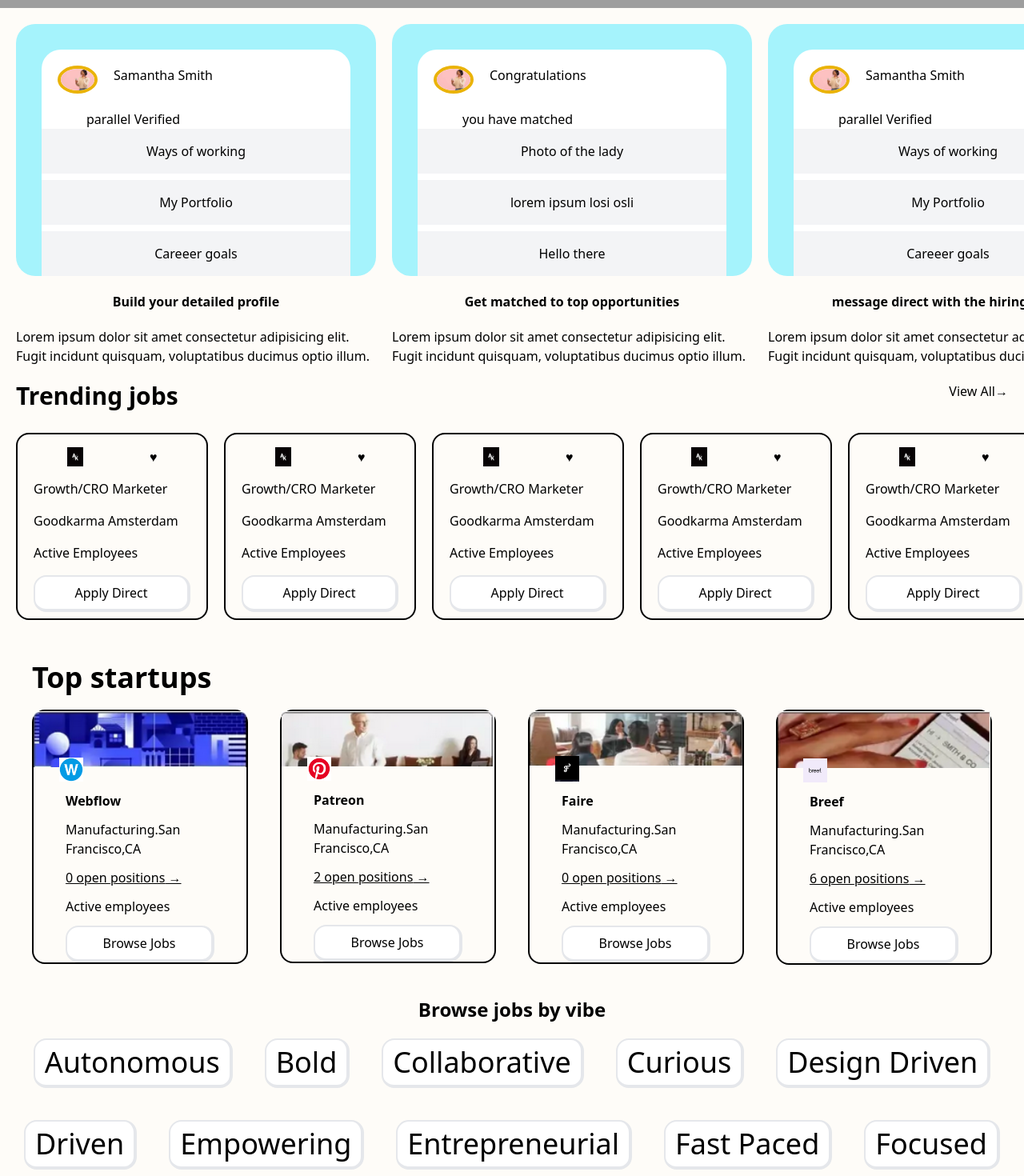
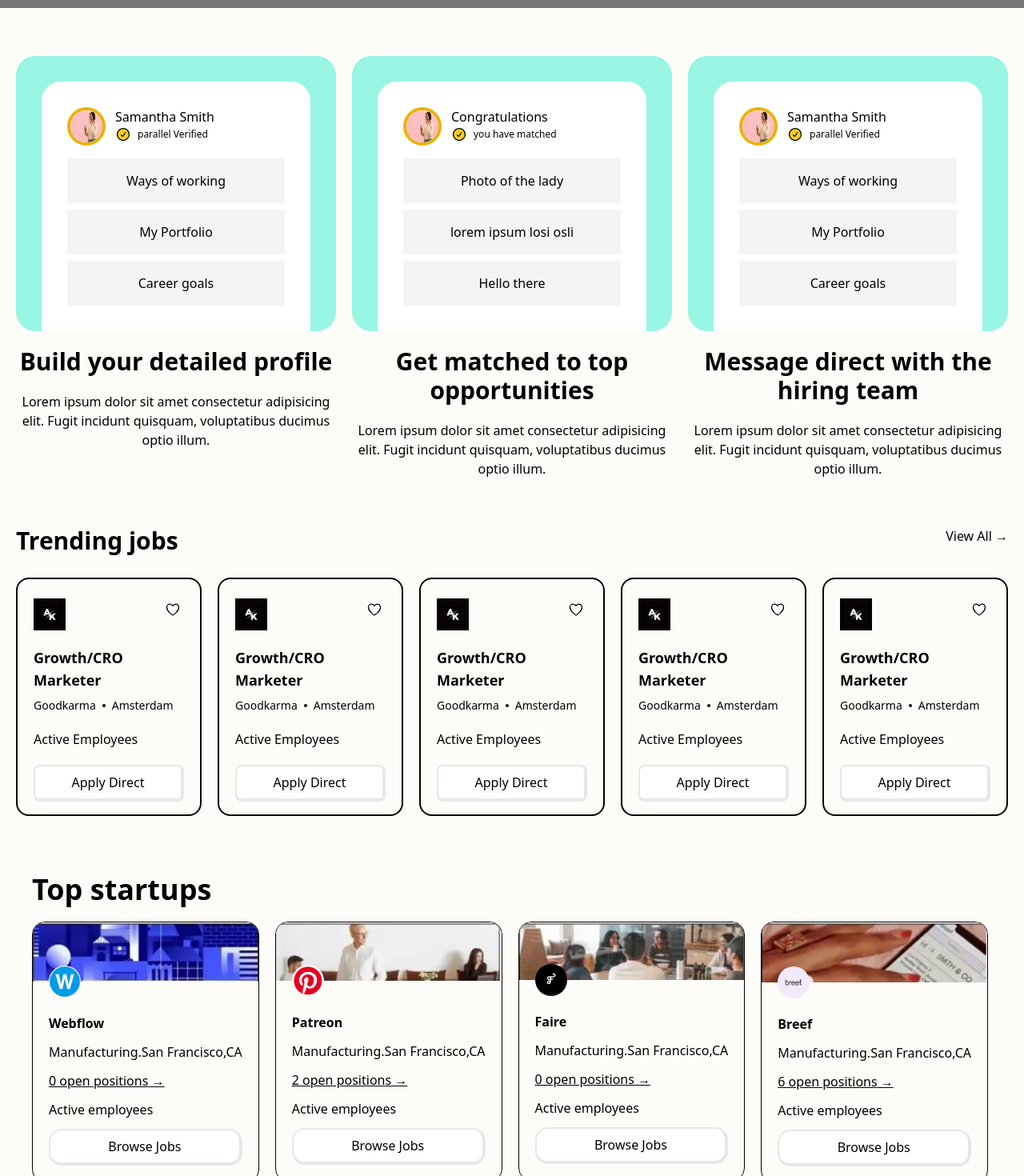
Before and after one commit to ayush362/parallel-website, a Next.js app: page / in a window 1280 px wide. Shown: the part 660-2130 px from the top of the page at 80% size. Built offline with nearby package versions, Linux system fonts and the light colour scheme; grey boxes are pictures that could not be loaded.

Commit message:
Improving sections and making them responsive

```diff
--- a/sections/collection/collection-card.tsx
+++ b/sections/collection/collection-card.tsx
@@ -1,5 +1,4 @@
 import React from "react";
-import Image from "next/image";
 
 export type CollectionCardPropsTypes = {
     background: string;
@@ -9,15 +8,14 @@
 };
 const CollectionCard = (props: CollectionCardPropsTypes) => {
     return (
-    <section className="border-2 border-black rounded-2xl min-w-[300px] max-w-[700px] hover:translate-x-[-6px] hover:border-r-4 hover:border-b-4">
-      <Image
+        <section
+            className="border-2 border-black rounded-2xl w-full h-full">
+            <img
                 src={props.background}
                 alt={props.title}
-        width={600}
-        height={34}
-        className="w-full max-w-[1080px] rounded-2xl"
+                className="w-full aspect-video object-cover object-top rounded-t-2xl"
             />
-      <div className="flex justify-around mt-3">
+            <div className="flex justify-between items-center px-5 py-3">
                 <div>
                     <h4 className="font-bold text-xl">{props.title}</h4>
                     <div className="flex  gap-4">
@@ -26,9 +24,13 @@
                     </div>
                 </div>
                 <div>
-          <span className="border-2 border-black rounded-full py-1 px-2">
-            +
-          </span>
+                    <button className="border-2 border-black rounded-full h-12 w-12 text-2xl flex justify-center items-center">
+                        <svg xmlns="http://www.w3.org/2000/svg" fill="none" viewBox="0 0 24 24" strokeWidth={1.5}
+                             stroke="currentColor" className="w-6 h-6">
+                            <path strokeLinecap="round" strokeLinejoin="round" d="M12 4.5v15m7.5-7.5h-15"/>
+                        </svg>
+
+                    </button>
                 </div>
             </div>
         </section>
--- a/sections/collection/index.tsx
+++ b/sections/collection/index.tsx
@@ -1,25 +1,27 @@
 import React from "react";
-import CollectionCard, { CollectionCardPropsTypes } from "./collection-card";
+import CollectionCard, {CollectionCardPropsTypes} from "./collection-card";
 
 export const CollectionSection = () => {
     const collectionCard: CollectionCardPropsTypes[] = [
-    { background: "/cl2.jpeg", title: "Wellness", companies: 3, jobs: 0 },
+        {background: "/cl2.jpeg", title: "Wellness", companies: 3, jobs: 0},
         {
             background: "/cl3.jpeg",
             title: "Web 3",
             companies: 2,
             jobs: 0,
         },
-    { background: "/cl1.jpeg", title: "Women led", companies: 5, jobs: 0 },
-    { background: "/cl4.jpeg", title: "Music Tech", companies: 1, jobs: 1 },
-    { background: "/cl5.jpeg", title: "Marketplaces", companies: 2, jobs: 12 },
-    { background: "/cl6.jpeg", title: "Giving Back", companies: 1, jobs: 1 },
+        {background: "/cl1.jpeg", title: "Women led", companies: 5, jobs: 0},
+        {background: "/cl4.jpeg", title: "Music Tech", companies: 1, jobs: 1},
+        {background: "/cl5.jpeg", title: "Marketplaces", companies: 2, jobs: 12},
+        {background: "/cl6.jpeg", title: "Giving Back", companies: 1, jobs: 1},
     ];
     return (
-    <section className="container mx-auto mt-10 flex justify-center items-center flex-col gap-5 sm:flex-row w-full flex-wrap">
+        <section className="container mx-auto mt-10 ">
+            <div className="grid grid-cols-1 md:grid-cols-2 lg:grid-cols-3 gap-8">
                 {collectionCard.map((collectionCard, index) => (
                     <CollectionCard key={index} {...collectionCard} />
                 ))}
+            </div>
         </section>
     );
 };
--- a/sections/detail/detail-card.tsx
+++ b/sections/detail/detail-card.tsx
@@ -1,5 +1,4 @@
 import React from "react";
-import Image from "next/image";
 
 export type DetailCardPropsType = {
     iconUrl: string;
@@ -8,27 +7,31 @@
     list: string[];
     heading: string;
     paraText: React.ReactNode;
+    className?: string;
 };
 
-export const DetailCard = (props: DetailCardPropsType) => {
+export const DetailCard = ({className, iconUrl, list, heading, title, subtitle, paraText}: DetailCardPropsType) => {
     return (
-        <section className="my-5 min-w-[450px] w-full flex flex-col">
-            <div className={`px-8 pt-8 bg-cyan-200 rounded-3xl h-full `}>
-                <div className="bg-white rounded-3xl h-full">
-                    <div className="flex gap-5 mx-5 py-5">
-                        <Image
-                            src={props.iconUrl}
+        <section className={`w-full flex flex-col ${className}`}>
+            <div className="px-8 pt-8 bg-teal-200 rounded-3xl">
+                <div className="bg-white rounded-t-3xl h-full p-8 px-8 flex flex-col gap-4">
+                    <div className="flex gap-3">
+                        <img
+                            src={iconUrl}
                             alt="lady"
-                            width={50}
-                            height={50}
-                            className="rounded-[50%] border-4 border-yellow-500"
+                            className="rounded-full border-4 border-yellow-500 w-12 h-12"
                         />
-                        {props.title}
+                        <div className="flex flex-col">
+                            <span>{title}</span>
+                            <div className="flex items-center gap-2">
+                                <CheckIcon className="w-5 h-5 fill-yellow-400"/>
+                                <span className="text-xs">{subtitle}</span>
+                            </div>
+                        </div>
                     </div>
-                    <div className="ml-14">{props.subtitle}</div>
                     <div>
                         <ul className="flex flex-col gap-2">
-                            {props.list.map((item, index) => (
+                            {list.map((item, index) => (
                                 <li key={index} className="bg-gray-100 w-full flex justify-center py-4">{item}</li>
                             ))}
                         </ul>
@@ -36,9 +39,24 @@
                 </div>
             </div>
             <div className="mt-5 flex flex-col gap-5">
-                <h2 className="font-bold  text-center">{props.heading}</h2>
-                <p>{props.paraText}</p>
+                <h2 className="font-bold text-center text-3xl">{heading}</h2>
+                <p className="text-center">{paraText}</p>
             </div>
         </section>
     );
 };
+
+const CheckIcon = (props: React.SVGProps<SVGSVGElement>) => {
+    return (
+        <svg
+            xmlns="http://www.w3.org/2000/svg"
+            viewBox="0 0 24 24"
+            strokeWidth={1.5}
+            stroke="currentColor"
+            {...props}
+        >
+            <path strokeLinecap="round" strokeLinejoin="round"
+                  d="M9 12.75L11.25 15 15 9.75M21 12a9 9 0 11-18 0 9 9 0 0118 0z"/>
+        </svg>
+    )
+}
--- a/sections/detail/index.tsx
+++ b/sections/detail/index.tsx
@@ -11,7 +11,7 @@
             list: [
                 "Ways of working",
                 "My Portfolio",
-                "Careeer goals"
+                "Career goals"
             ],
             heading: "Build your detailed profile",
             paraText: "Lorem ipsum dolor sit amet consectetur adipisicing elit. Fugit incidunt quisquam, voluptatibus ducimus optio illum."
@@ -35,16 +35,16 @@
             list: [
                 "Ways of working",
                 "My Portfolio",
-                "Careeer goals"
+                "Career goals"
             ],
-            heading: "message direct with the hiring team",
+            heading: "Message direct with the hiring team",
             paraText: "Lorem ipsum dolor sit amet consectetur adipisicing elit. Fugit incidunt quisquam, voluptatibus ducimus optio illum."
         }
     ]
     return (
-        <section className="container mx-auto px-5 w-full  lg:flex  gap-5  lg:justify-around">
+        <section className="container mx-auto my-10 px-5 w-full flex flex-col lg:flex-row gap-5 lg:justify-around">
             {detailCards.map((card, index) => (
-                <DetailCard key={index} {...card} />
+                <DetailCard key={index} {...card} className="my-5" />
             ))}
         </section>
     );
--- a/sections/hero.tsx
+++ b/sections/hero.tsx
@@ -10,7 +10,7 @@
     ]
     return (
         <section className="flex flex-col justify-center items-center bg-black relative">
-            <img className="absolute w-full h-full object-cover" src="/woman.png" alt="lady"/>
+            <img className="absolute w-full h-full object-cover brightness-75" src="/woman.png" alt="lady"/>
             <div className="relative pt-48 pb-0 lg:py-32 container mx-auto w-full flex flex-col lg:p-5 gap-5">
                 <h3 className="font-bold text-5xl lg:text-4xl text-white lg:text-6xl lg:w-1/2 text-center lg:text-left pb-8 lg:pb-0">
                     Find your life's work
@@ -23,7 +23,7 @@
 
 const FormSection = ({tags}: { tags: string[] }) => {
     return (
-        <div className="flex flex-col gap-5 items-center lg:items-start lg:text-white font-bold w-full lg:w-1/2 bg-white lg:bg-transparent pt-8 pb-8 px-5">
+        <div className="flex flex-col gap-5 items-center lg:items-start lg:text-white font-bold w-full lg:w-1/2 bg-white lg:bg-transparent pt-8 pb-8 px-5 lg:px-0">
             <p className="text-xl lg:text-2xl text-center lg:text-left w-2/3 lg:w-full">
                 Instantly match with top startups to find the work that was made for
                 you.
--- a/sections/job/index.tsx
+++ b/sections/job/index.tsx
@@ -6,41 +6,41 @@
         {
             iconUrl: "/job.png",
             title: "Growth/CRO Marketer",
-            subtitle: "Goodkarma Amsterdam",
-            employee: "Active Employees",
+            companyName: "Goodkarma",
+            location: "Amsterdam",
         },
         {
             iconUrl: "/job.png",
             title: "Growth/CRO Marketer",
-            subtitle: "Goodkarma Amsterdam",
-            employee: "Active Employees",
+            companyName: "Goodkarma",
+            location: "Amsterdam",
         },
         {
             iconUrl: "/job.png",
             title: "Growth/CRO Marketer",
-            subtitle: "Goodkarma Amsterdam",
-            employee: "Active Employees",
+            companyName: "Goodkarma",
+            location: "Amsterdam",
         },
         {
             iconUrl: "/job.png",
             title: "Growth/CRO Marketer",
-            subtitle: "Goodkarma Amsterdam",
-            employee: "Active Employees",
+            companyName: "Goodkarma",
+            location: "Amsterdam",
         },
         {
             iconUrl: "/job.png",
             title: "Growth/CRO Marketer",
-            subtitle: "Goodkarma Amsterdam",
-            employee: "Active Employees",
+            companyName: "Goodkarma",
+            location: "Amsterdam",
         },
     ];
     return (
         <section className="container mx-auto overflow-hidden  px-5">
             <div className="flex justify-between">
                 <h2 className="font-bold text-3xl text-center">Trending jobs</h2>
-                <p>View All→</p>
+                <p>View All →</p>
             </div>
-            <div className="md:flex gap-5 mt-4">
+            <div className="flex gap-5 mt-4 overflow-x-auto pb-5">
                 {jobCards.map((jobCard, index) => (
                     <JobCard key={index} {...jobCard} />
                 ))}
--- a/sections/job/job-card.tsx
+++ b/sections/job/job-card.tsx
@@ -1,26 +1,56 @@
-import React from "react";
-import Image from "next/image";
+import React, {useState} from "react";
 
 export type JobCardPropsType = {
     iconUrl: string;
     title: string;
-    subtitle: string;
-    employee: string;
+    companyName: string;
+    location: string;
     buttonText?: string;
 };
 
-export const JobCard = ({iconUrl, title, subtitle, employee, buttonText = "Apply Direct"}: JobCardPropsType) => {
+export const JobCard = ({iconUrl, title, companyName, location, buttonText = "Apply Direct"}: JobCardPropsType) => {
     return (
-        <section
-            className="border-2 w-full my-3  border-black rounded-2xl flex flex-col px-5 gap-4 py-2  min-w-[240px]">
-            <div className="flex justify-around mt-2">
-                <Image src={iconUrl} alt="logo" width={20} height={20}/>
-                <span>♥</span>
+        <div
+            className="w-full my-3 px-5 py-4 border-2 border-black rounded-2xl flex flex-col gap-5"
+        >
+            <div className="flex justify-between mt-2">
+                <img src={iconUrl} alt="logo" className="h-10 w-10"/>
+                <HeartButton/>
             </div>
-            <p>{title}</p>
-            <p>{subtitle}</p>
-            <p>{employee}</p>
-            <button className="btn">{buttonText}</button>
-        </section>
+            <div className="flex flex-col gap-2">
+                <p className="text-lg font-bold">{title}</p>
+                <div className="flex items-center gap-2 text-sm">
+                    <p>{companyName}</p>
+                    <div className="w-1 h-1 rounded-full bg-black"></div>
+                    <p>{location}</p>
+                </div>
+            </div>
+            <p>Active Employees</p>
+            <button className="btn !rounded-lg">{buttonText}</button>
+        </div>
     );
 };
+
+const HeartButton = () => {
+    const [isSelected, setSelected] = useState(false)
+    return (
+        <button
+            className="h-7 w-7 rounded-full hover:bg-yellow-300 flex justify-center items-center transition-colors"
+            onClick={() => setSelected(!isSelected)}
+        >
+            <HeartIcon className={`h-5 w-5 ${isSelected ? "fill-black" : "fill-white"}`}/>
+        </button>
+    )
+}
+
+const HeartIcon = (props: React.SVGProps<SVGSVGElement>) => {
+    return (
+        <svg xmlns="http://www.w3.org/2000/svg" viewBox="0 0 24 24" strokeWidth={1.5} stroke="currentColor"
+             {...props}
+        >
+            <path strokeLinecap="round" strokeLinejoin="round"
+                  d="M21 8.25c0-2.485-2.099-4.5-4.688-4.5-1.935 0-3.597 1.126-4.312 2.733-.715-1.607-2.377-2.733-4.313-2.733C5.1 3.75 3 5.765 3 8.25c0 7.22 9 12 9 12s9-4.78 9-12z"/>
+        </svg>
+
+    )
+}
--- a/sections/startup/index.tsx
+++ b/sections/startup/index.tsx
@@ -6,7 +6,7 @@
         <section className="container mx-auto mt-10 px-10">
             <h1 className="font-bold text-4xl mb-5">Top startups</h1>
             <div
-                className="sm:flex gap-10 flex flex-col sm:flex-row justify-center items-center sm:justify-normal sm:items-start">
+                className="sm:flex gap-5 flex flex-col sm:flex-row justify-center items-center sm:justify-normal sm:items-start">
                 <StartupCard
                     backgroundUrl="/st1.png"
                     logoUrl="/sl1.png"
--- a/sections/startup/startup-card.tsx
+++ b/sections/startup/startup-card.tsx
@@ -1,5 +1,4 @@
 import React from "react";
-import Image from "next/image";
 
 type StartupCardPropsType = {
     backgroundUrl: string;
@@ -21,32 +20,28 @@
         employees
     }: StartupCardPropsType) => {
     return (
-        <section
-            className="w-[240px] sm:w-full border-2  border-black rounded-2xl mb-10 hover:translate-x-[-8px] hover:border-r-4 hover:border-b-4">
-            <div>
-                <Image
+        <div
+            className="border border-black rounded-2xl mb-10 overflow-hidden">
+            <div className="relative">
+                <img
                     src={backgroundUrl}
                     alt={title}
-                    width={100}
-                    height={100}
-                    className="w-full"
+                    className="w-full relative"
+                />
+                <img
+                    src={logoUrl}
+                    alt={title}
+                    className="absolute bottom-0 left-0 translate-x-5 translate-y-5 w-10 h-10 rounded-full"
                 />
             </div>
-            <Image
-                src={logoUrl}
-                alt={title}
-                width={30}
-                height={50}
-                className="relative bottom-3 left-8"
-            />
-            <div className="mx-10 flex flex-col gap-3">
+            <div className="p-5 flex flex-col gap-3 mt-5">
                 <h3 className="font-bold">{title}</h3>
                 <p>{location}</p>
                 <p className="underline">{position} →</p>
                 <p>{employees}</p>
                 <button className="btn rounded-3xl">{buttonText}</button>
             </div>
-        </section>
+        </div>
     );
 };
 
```
Lines whose indentation alone changed are shown as unchanged.
